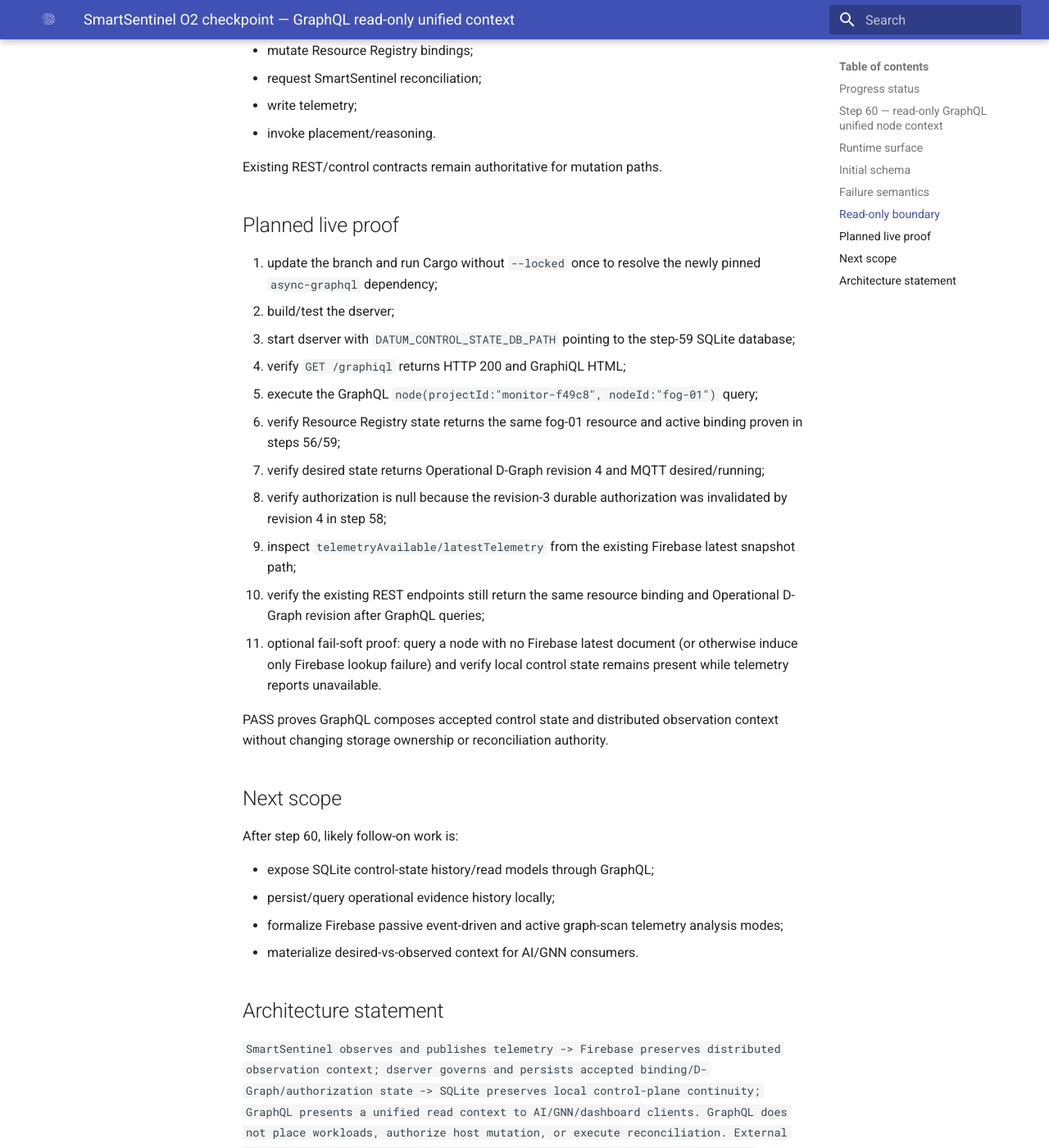
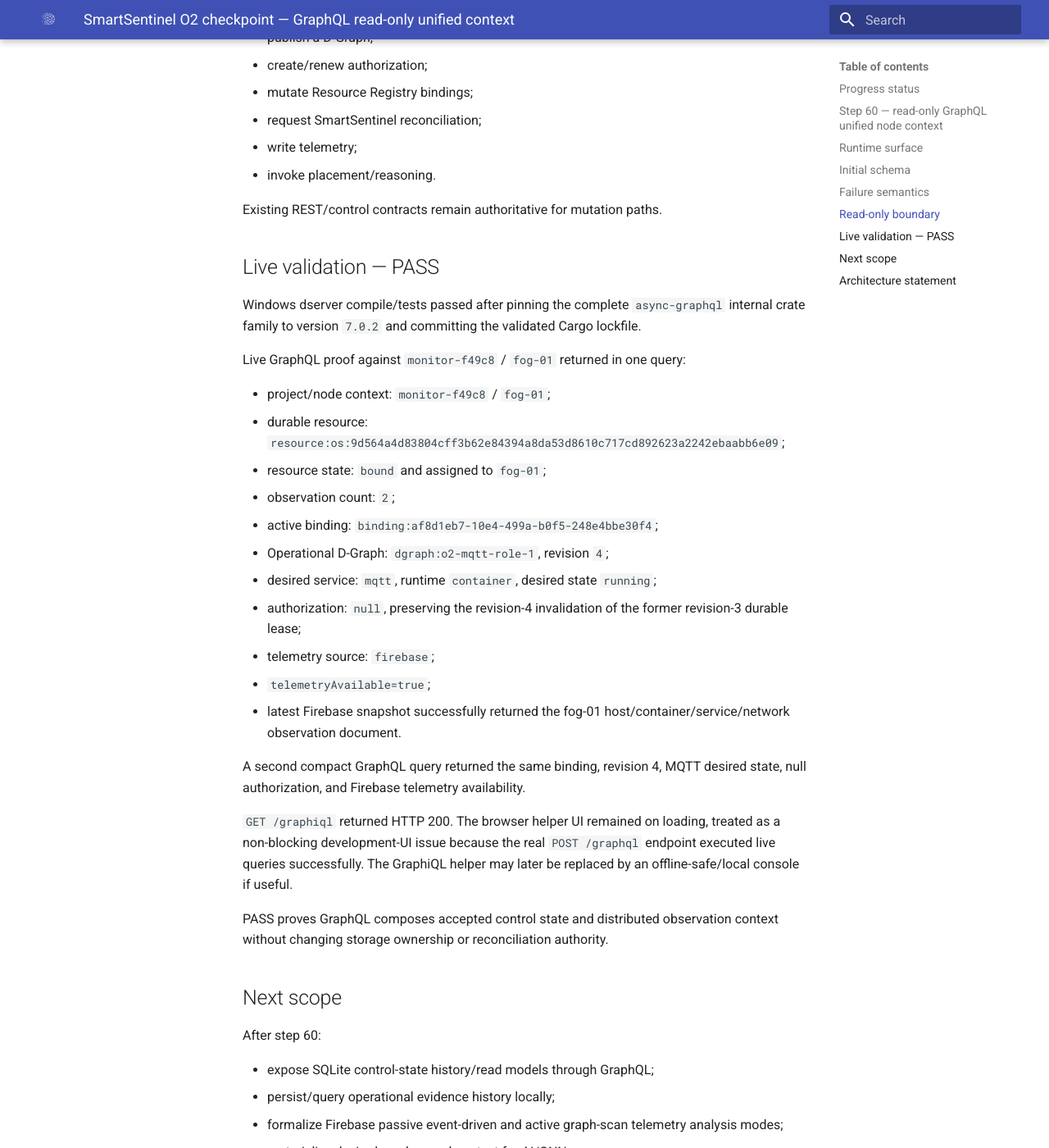
Before and after one commit to dnredson/datum, an MkDocs documentation site: the page built from documentation/checkpoints/SMARTSENTINEL_PROGRESS_2026-09-06_O2_GRAPHQL_READ_CONTEXT.md, in a window 1280 px wide and 1400 px high, scrolled down 2689 px. Shown: the whole window at 82% size. Built offline with MkDocs 1.6.1 and Material for MkDocs 9.7.7, drawn with Linux system fonts in a browser that asks for light colours; some of the changed text lies outside the part shown.

Commit message:
Close step 60 GraphQL live validation

```diff
--- a/documentation/checkpoints/SMARTSENTINEL_PROGRESS_2026-09-06_O2_GRAPHQL_READ_CONTEXT.md
+++ b/documentation/checkpoints/SMARTSENTINEL_PROGRESS_2026-09-06_O2_GRAPHQL_READ_CONTEXT.md
@@ -17,7 +17,7 @@
 - 57/100 — LIVE PASS.
 - 58/100 — LIVE PASS.
 - 59/100 — LIVE PASS.
-- 60/100 — IMPLEMENTED, pending compile/live GraphQL validation.
+- 60/100 — LIVE PASS.
 
 ## Step 60 — read-only GraphQL unified node context
 
@@ -34,11 +34,11 @@
 New routes on the existing dserver listener:
 
 - `POST /graphql` — GraphQL queries;
-- `GET /graphiql` — interactive GraphiQL browser UI.
+- `GET /graphiql` — GraphiQL browser helper page.
 
-No additional daemon, port, container, or GraphQL server process is required.
+No additional daemon, port, container, or GraphQL server process is required. GraphQL is compiled into the existing dserver through `async-graphql`.
 
-The dserver uses `async-graphql` directly with the existing Axum 0.7 JSON handler rather than introducing another Axum integration layer.
+The dserver uses `async-graphql` directly with the existing Axum 0.7 JSON handler. The async-graphql 7.0.2 core/derive/parser/value crates are pinned to the same exact release after live Windows compilation exposed an incompatible mixed 7.x dependency resolution.
 
 ## Initial schema
 
@@ -91,25 +91,33 @@
 
 Existing REST/control contracts remain authoritative for mutation paths.
 
-## Planned live proof
+## Live validation — PASS
 
-1. update the branch and run Cargo without `--locked` once to resolve the newly pinned `async-graphql` dependency;
-2. build/test the dserver;
-3. start dserver with `DATUM_CONTROL_STATE_DB_PATH` pointing to the step-59 SQLite database;
-4. verify `GET /graphiql` returns HTTP 200 and GraphiQL HTML;
-5. execute the GraphQL `node(projectId:"monitor-f49c8", nodeId:"fog-01")` query;
-6. verify Resource Registry state returns the same fog-01 resource and active binding proven in steps 56/59;
-7. verify desired state returns Operational D-Graph revision 4 and MQTT desired/running;
-8. verify authorization is null because the revision-3 durable authorization was invalidated by revision 4 in step 58;
-9. inspect `telemetryAvailable/latestTelemetry` from the existing Firebase latest snapshot path;
-10. verify the existing REST endpoints still return the same resource binding and Operational D-Graph revision after GraphQL queries;
-11. optional fail-soft proof: query a node with no Firebase latest document (or otherwise induce only Firebase lookup failure) and verify local control state remains present while telemetry reports unavailable.
+Windows dserver compile/tests passed after pinning the complete `async-graphql` internal crate family to version `7.0.2` and committing the validated Cargo lockfile.
+
+Live GraphQL proof against `monitor-f49c8` / `fog-01` returned in one query:
+
+- project/node context: `monitor-f49c8` / `fog-01`;
+- durable resource: `resource:os:9d564a4d83804cff3b62e84394a8da53d8610c717cd892623a2242ebaabb6e09`;
+- resource state: `bound` and assigned to `fog-01`;
+- observation count: `2`;
+- active binding: `binding:af8d1eb7-10e4-499a-b0f5-248e4bbe30f4`;
+- Operational D-Graph: `dgraph:o2-mqtt-role-1`, revision `4`;
+- desired service: `mqtt`, runtime `container`, desired state `running`;
+- authorization: `null`, preserving the revision-4 invalidation of the former revision-3 durable lease;
+- telemetry source: `firebase`;
+- `telemetryAvailable=true`;
+- latest Firebase snapshot successfully returned the fog-01 host/container/service/network observation document.
+
+A second compact GraphQL query returned the same binding, revision 4, MQTT desired state, null authorization, and Firebase telemetry availability.
+
+`GET /graphiql` returned HTTP 200. The browser helper UI remained on loading, treated as a non-blocking development-UI issue because the real `POST /graphql` endpoint executed live queries successfully. The GraphiQL helper may later be replaced by an offline-safe/local console if useful.
 
 PASS proves GraphQL composes accepted control state and distributed observation context without changing storage ownership or reconciliation authority.
 
 ## Next scope
 
-After step 60, likely follow-on work is:
+After step 60:
 
 - expose SQLite control-state history/read models through GraphQL;
 - persist/query operational evidence history locally;
```
